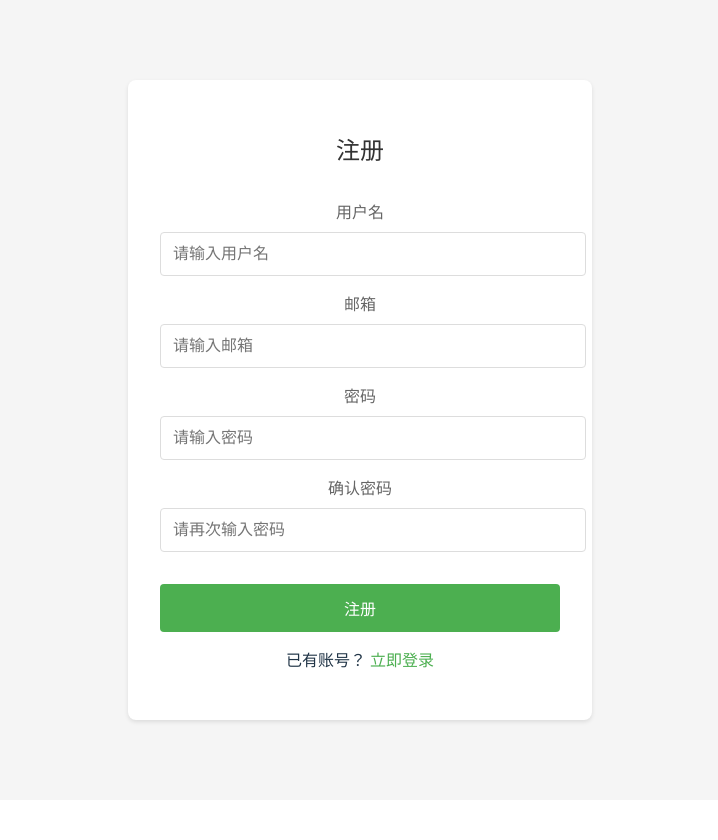
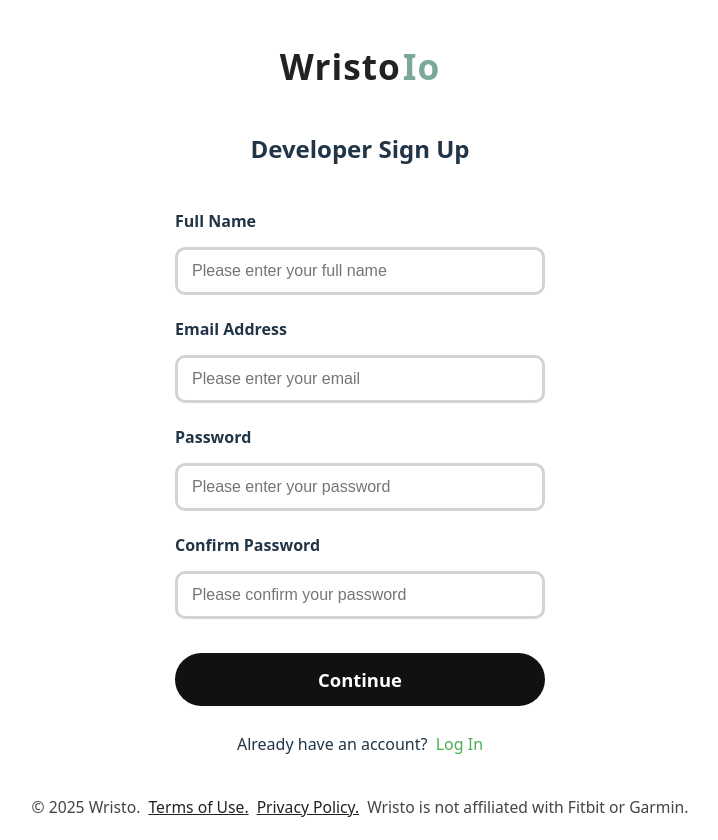
Before and after one commit to wonderfulest/wristo-merchant-front, a Vue app: page /register in a window 1280 px wide. Shown: the whole page, without its empty margins (280-998 px from the left). Before the commit the page ends 800 px from the top, so only its background shows below. Built offline with nearby package versions, Linux system fonts and the light colour scheme.

Commit message:
登录注册功能实现

```diff
--- a/src/views/Login.vue
+++ b/src/views/Login.vue
@@ -38,6 +38,9 @@
 
       <button class="login-btn" type="submit">Continue</button>
     </form>
+    <div class="register-tip">
+      No account? <router-link to="/register">Sign up here.</router-link>
+    </div>
     <div class="login-footer">
       © 2025 Wristo.
       <a href="#" class="footer-link">Terms of Use.</a>
@@ -179,4 +182,17 @@ const handleLogin = async () => {
   text-decoration: underline;
   margin: 0 4px;
 }
+.register-tip {
+  text-align: center;
+  margin-top: 18px;
+  font-size: 1rem;
+}
+.register-tip a {
+  color:  #111;
+  text-decoration: none;
+  margin-left: 4px;
+}
+.register-tip a:hover {
+  text-decoration: underline;
+}
 </style>
--- a/src/views/Register.vue
+++ b/src/views/Register.vue
@@ -1,54 +1,61 @@
 <template>
-  <div class="register-container">
-    <div class="register-box">
-      <h2>注册</h2>
-      <form @submit.prevent="handleRegister">
-        <div class="form-group">
-          <label for="username">用户名</label>
+  <div class="register-page">
+    <div class="register-logo">
+      <span class="logo-bold">Wristo<span class="logo-green">Io</span></span>
+    </div>
+    <h2 class="register-title">Developer Sign Up</h2>
+    <form class="register-form" @submit.prevent="handleRegister">
+      <label class="register-label" for="username">Full Name</label>
       <input
-            type="text"
         id="username"
         v-model="username"
+        type="text"
+        class="register-input"
         required
-            placeholder="请输入用户名"
+        placeholder="Please enter your full name"
       />
-        </div>
-        <div class="form-group">
-          <label for="email">邮箱</label>
+
+      <label class="register-label" for="email">Email Address</label>
       <input
-            type="email"
         id="email"
         v-model="email"
+        type="email"
+        class="register-input"
         required
-            placeholder="请输入邮箱"
+        placeholder="Please enter your email"
       />
-        </div>
-        <div class="form-group">
-          <label for="password">密码</label>
+
+      <label class="register-label" for="password">Password</label>
       <input
-            type="password"
         id="password"
         v-model="password"
+        type="password"
+        class="register-input"
         required
-            placeholder="请输入密码"
+        placeholder="Please enter your password"
       />
-        </div>
-        <div class="form-group">
-          <label for="confirmPassword">确认密码</label>
+
+      <label class="register-label" for="confirmPassword">Confirm Password</label>
       <input
-            type="password"
         id="confirmPassword"
         v-model="confirmPassword"
+        type="password"
+        class="register-input"
         required
-            placeholder="请再次输入密码"
+        placeholder="Please confirm your password"
       />
+
+      <button class="register-btn" type="submit">Continue</button>
+      <div class="register-link">
+        Already have an account?
+        <router-link to="/login">Log In</router-link>
       </div>
-        <button type="submit" class="register-btn">注册</button>
-        <p class="login-link">
-          已有账号？
-          <router-link to="/login">立即登录</router-link>
-        </p>
     </form>
+    <div class="register-footer">
+      © 2025 Wristo.
+      <a href="#" class="footer-link">Terms of Use.</a>
+      <a href="#" class="footer-link">Privacy Policy.</a>
+      Wristo is not affiliated with Fitbit or Garmin.
     </div>
   </div>
 </template>
@@ -71,7 +78,6 @@ const handleRegister = async () => {
     alert('两次输入的密码不一致')
     return
   }
-
   try {
     await userStore.register({
       username: username.value,
@@ -87,74 +93,101 @@ const handleRegister = async () => {
 </script>
 
 <style scoped>
-.register-container {
+.register-page {
+  min-height: 100vh;
   display: flex;
-  justify-content: center;
+  flex-direction: column;
   align-items: center;
-  min-height: 100vh;
-  background-color: #f5f5f5;
+  justify-content: flex-start;
+  background: #fff;
+  padding-top: 40px;
 }
-
-.register-box {
+.register-logo {
+  font-size: 2.2rem;
+  font-weight: bold;
+  margin-bottom: 18px;
+  letter-spacing: 1px;
+  text-align: center;
+}
+.logo-bold {
+  color: #222;
+  font-weight: 700;
+}
+.logo-green {
+  color: #7ca89c;
+  font-weight: 700;
+  margin-left: 2px;
+}
+.register-title {
+  font-size: 1.5rem;
+  font-weight: bold;
+  margin-bottom: 32px;
+  text-align: center;
+}
+.register-form {
+  width: 370px;
+  display: flex;
+  flex-direction: column;
+  gap: 10px;
+}
+.register-label {
+  font-weight: 800;
+  margin-bottom: 4px;
+  margin-top: 10px;
+  text-align: left;
+}
+.register-input {
+  padding: 12px 14px;
+  border: 3px solid #d1d3d4;
+  border-radius: 10px;
+  font-size: 1rem;
+  margin-bottom: 2px;
+  background: #fff;
+  outline: none;
+  transition: border 0.2s;
+}
+.register-input:focus {
+  border-color: #7ca89c;
+}
+.register-btn {
+  margin-top: 22px;
   width: 100%;
-  max-width: 400px;
-  padding: 2rem;
-  background: white;
-  border-radius: 8px;
-  box-shadow: 0 2px 4px rgba(0, 0, 0, 0.1);
+  background: #111;
+  color: #fff;
+  font-size: 1.15rem;
+  font-weight: bold;
+  border: none;
+  border-radius: 28px;
+  padding: 14px 0;
+  cursor: pointer;
+  transition: background 0.2s;
 }
-
-h2 {
+.register-btn:hover {
+  background: #333;
+}
+.register-link {
   text-align: center;
-  margin-bottom: 2rem;
-  color: #333;
-}
-
-.form-group {
-  margin-bottom: 1rem;
-}
-
-label {
-  display: block;
-  margin-bottom: 0.5rem;
-  color: #666;
-}
-
-input {
-  width: 100%;
-  padding: 0.75rem;
-  border: 1px solid #ddd;
-  border-radius: 4px;
+  margin-top: 1rem;
   font-size: 1rem;
 }
-
-.register-btn {
-  width: 100%;
-  padding: 0.75rem;
-  background-color: #4CAF50;
-  color: white;
-  border: none;
-  border-radius: 4px;
-  font-size: 1rem;
-  cursor: pointer;
-  margin-top: 1rem;
-}
-
-.register-btn:hover {
-  background-color: #45a049;
-}
-
-.login-link {
-  text-align: center;
-  margin-top: 1rem;
-}
-
-.login-link a {
+.register-link a {
   color: #4CAF50;
   text-decoration: none;
+  margin-left: 4px;
 }
-
-.login-link a:hover {
+.register-link a:hover {
   text-decoration: underline;
 }
+.register-footer {
+  margin-top: 38px;
+  text-align: center;
+  color: #444;
+  font-size: 0.98rem;
+  line-height: 1.7;
+}
+.footer-link {
+  color: #222;
+  text-decoration: underline;
+  margin: 0 4px;
+}
 </style>
```
Lines whose indentation alone changed are shown as unchanged.
